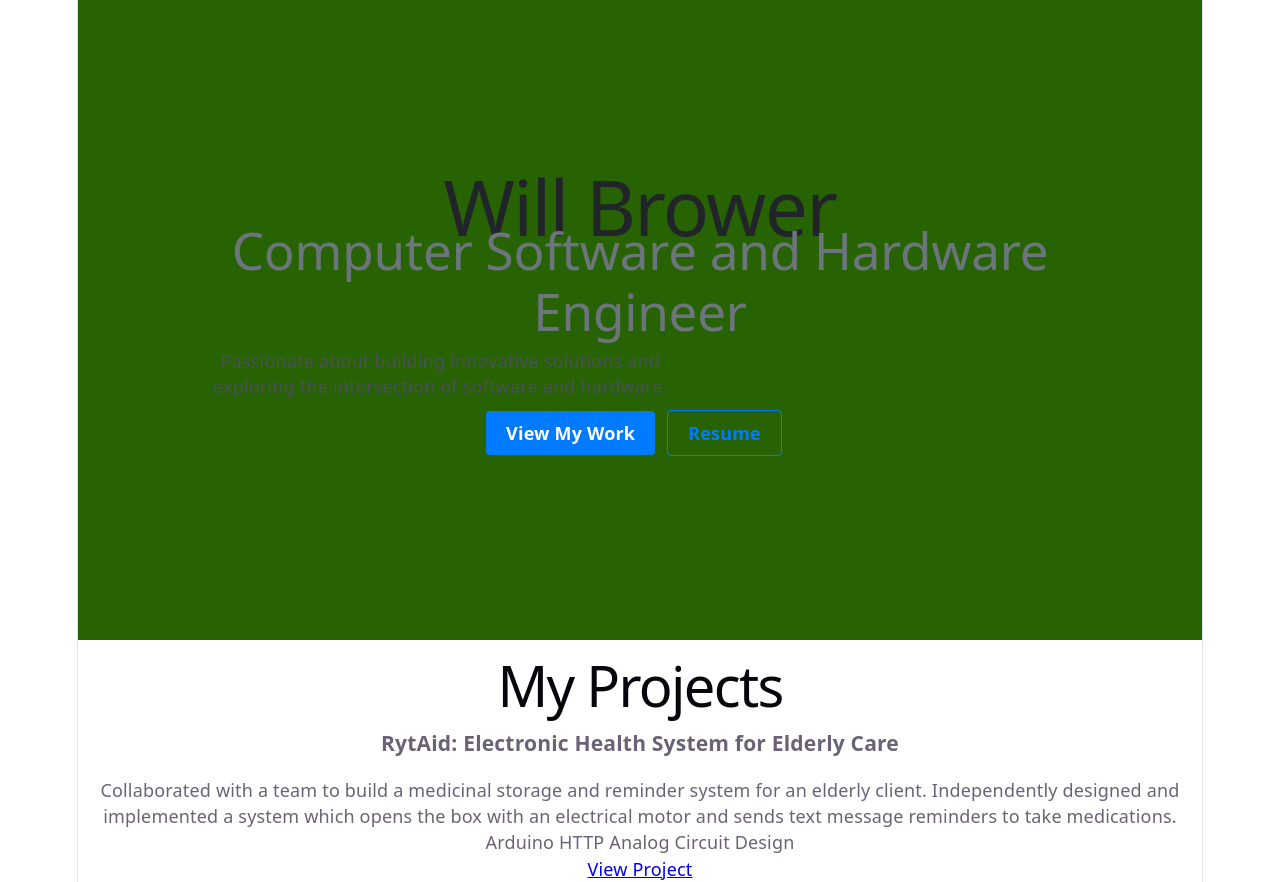
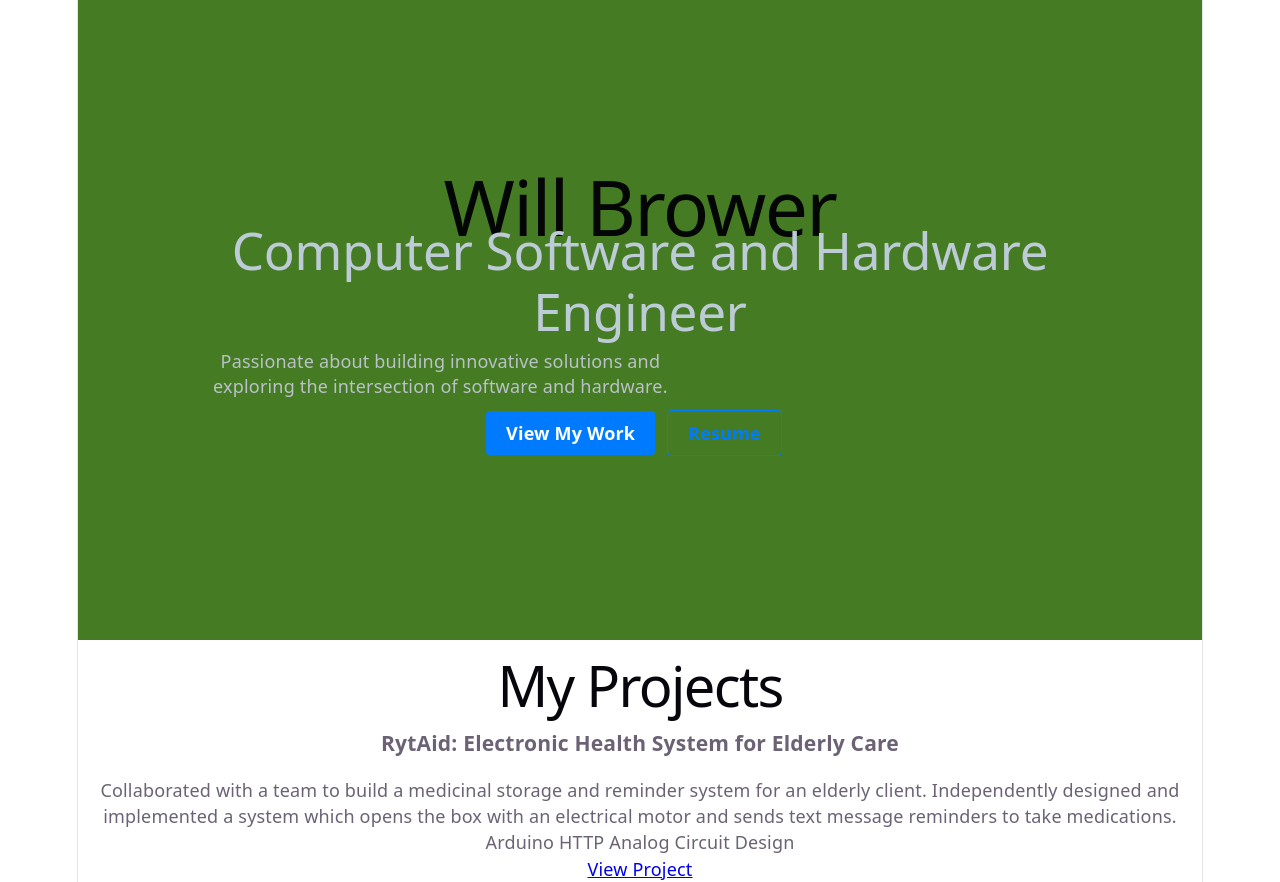
Before and after one commit to willbrow221/personal-website, a React (Vite) app: page / in a window 1280 px wide. Built offline with nearby package versions, Linux system fonts and the light colour scheme.

Commit message:
Aesthetics

```diff
--- a/src/components/Hero.css
+++ b/src/components/Hero.css
@@ -4,18 +4,18 @@
   align-items: center;
   justify-content: flex-start;
   padding: 0 10%;
-  background-color: #286303;
+  background-color: #457b23;
 }
 
 .hero-name {
   font-size: clamp(2.5rem, 6vw, 4.5rem); /* Responsive font size */
   margin: 0;
-  color: #212529;
+  color: #040505;
 }
 
 .hero-role {
   font-size: clamp(1.25rem, 4vw, 3.5rem);
-  color: #6c757d;
+  color: #bdcbd7;
   margin-top: 0;
 }
 
@@ -23,7 +23,7 @@
   max-width: 500px;
   line-height: 1.4;
   font-size: 1rem;
-  color: #495057;
+  color: #bac1c9;
   align-items: center;
 
 }
```
